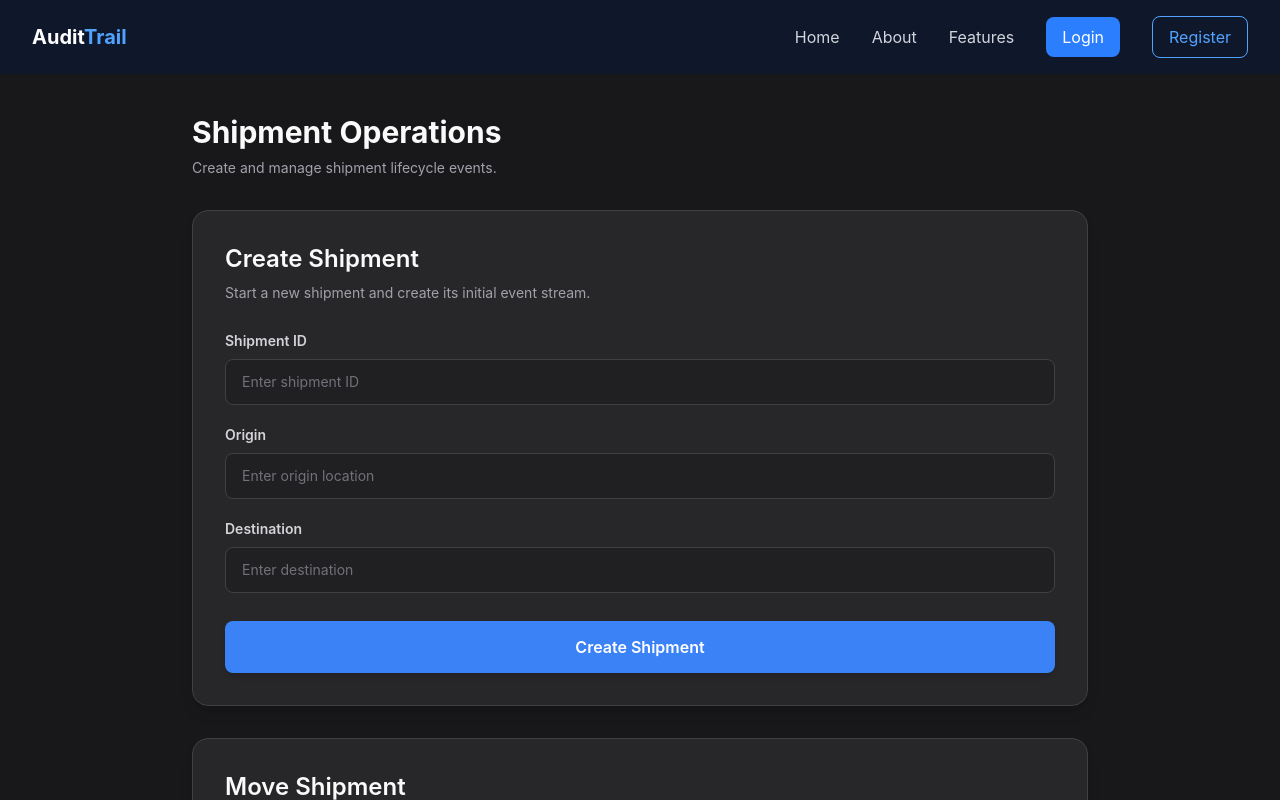
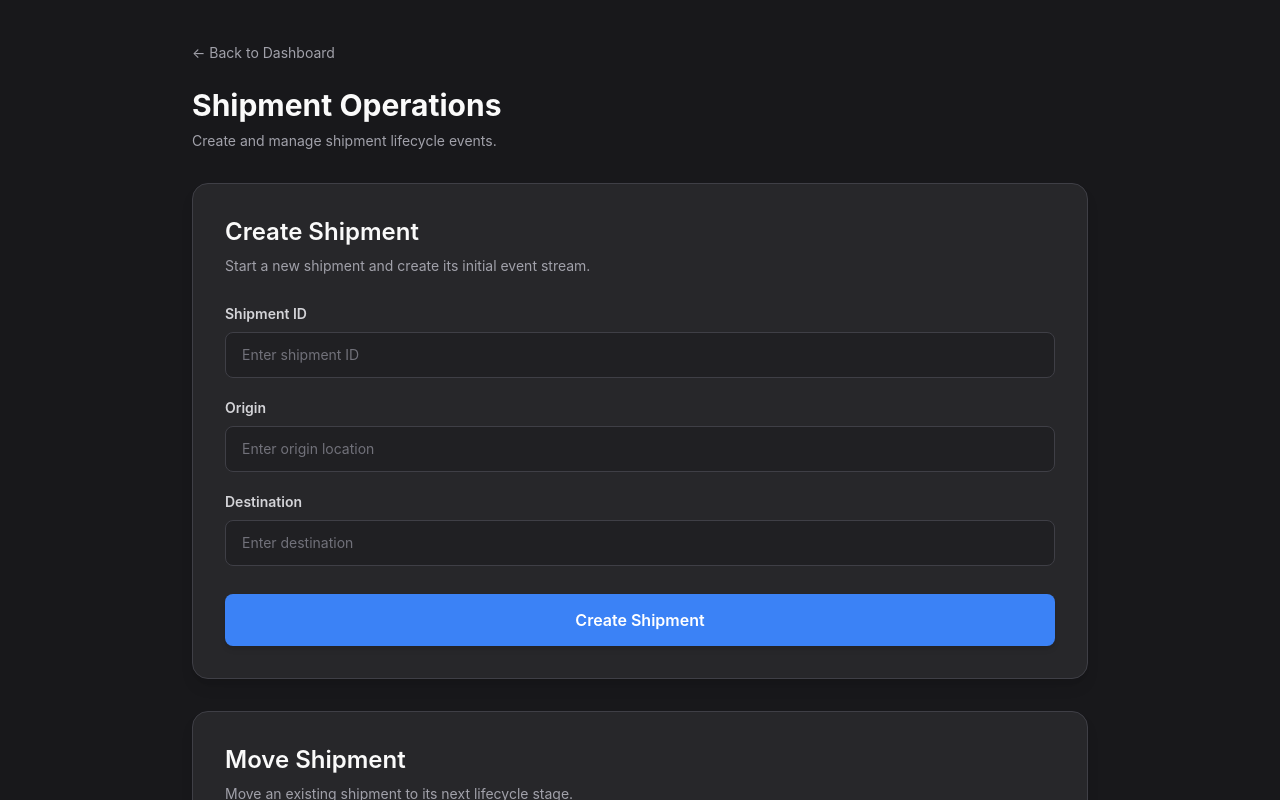
Before and after one commit to chandancoder-dev/audit-trail-team14, a React (Vite) app in the folder client/: page /shipment-operations in a window 1280 px wide. Shown: the top 800 px of the page. Built offline with nearby package versions, Linux system fonts and the light colour scheme; no server answers.

Commit message:
feat: improve shipment operations navigation

```diff
--- a/client/src/App.jsx
+++ b/client/src/App.jsx
@@ -1,4 +1,9 @@
-import { BrowserRouter, Routes, Route } from "react-router-dom";
+import {
+  BrowserRouter,
+  Routes,
+  Route,
+  useLocation,
+} from "react-router-dom";
 
 import HistoricalState from "./pages/HistoricalState";
 import ShipmentOperations from "./pages/ShipmentOperations";
@@ -14,17 +19,21 @@ import Login from "./pages/Login";
 import ForgotPassword from "./pages/ForgotPassword";
 import Register from "./pages/Register";
 import Dashboard from "./pages/Dashboard";
-function App() {
+
+function AppContent() {
+  const location = useLocation();
+
   return (
-    <BrowserRouter>
-      <NavBar />
+    <div className="min-h-screen bg-bg-primary text-text-normal">
+      {location.pathname !== "/shipment-operations" && <NavBar />}
 
-      <div className="min-h-screen bg-bg-primary text-text-normal">
       <Routes>
         {/* Main/Home */}
         <Route path="/" element={<Home />} />
-          {/*Dashboard*/}
-          <Route path="/dashboard" element={<Dashboard/>} />
+
+        {/* Dashboard */}
+        <Route path="/dashboard" element={<Dashboard />} />
+
         {/* Shipment Operations */}
         <Route
           path="/shipment-operations"
@@ -64,9 +73,19 @@ function App() {
         {/* Authentication */}
         <Route path="/login" element={<Login />} />
         <Route path="/register" element={<Register />} />
-          <Route path="/forgot-password" element={<ForgotPassword/>}/>
+        <Route
+          path="/forgot-password"
+          element={<ForgotPassword />}
+        />
       </Routes>
     </div>
+  );
+}
+
+function App() {
+  return (
+    <BrowserRouter>
+      <AppContent />
     </BrowserRouter>
   );
 }
--- a/client/src/pages/ShipmentOperations.jsx
+++ b/client/src/pages/ShipmentOperations.jsx
@@ -423,8 +423,15 @@ function ShipmentOperations() {
   };
 
   return (
-    <div className="min-h-screen bg-bg-primary px-5 py-10 font-sans">
-      <div className="mx-auto max-w-4xl">
+  <div className="min-h-screen bg-bg-primary px-5 py-10 font-sans">
+    <div className="mx-auto max-w-4xl">
+      <button
+        type="button"
+        onClick={() => (window.location.href = "/dashboard")}
+        className="mb-6 text-sm text-text-secondary transition hover:text-text-heading"
+      >
+        ← Back to Dashboard
+      </button>
 
         {/* =====================================================
             PAGE HEADER
```
Lines whose indentation alone changed are shown as unchanged.
